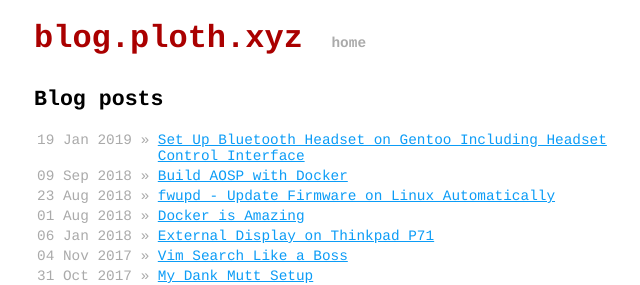
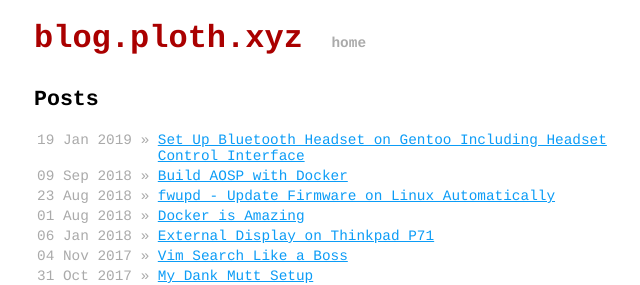
Before and after one commit to ploth/ploth.github.io, a Jekyll site: the page built from index.html, in a window 1280 px wide. Shown: the top 285 px of the page, without its empty margins (306-946 px from the left). Built offline with Jekyll 4.4.1, drawn with Linux system fonts in a browser that asks for light colours.

Commit message:
Change blog posts to posts

```diff
--- a/index.html
+++ b/index.html
@@ -3,7 +3,7 @@ title: "blog.ploth.xyz"
 ---
 
 <div class="list">
-  <h2>Blog posts</h2>
+  <h2>Posts</h2>
   <nav>
     <table>
       {% for post in site.posts %}
```
